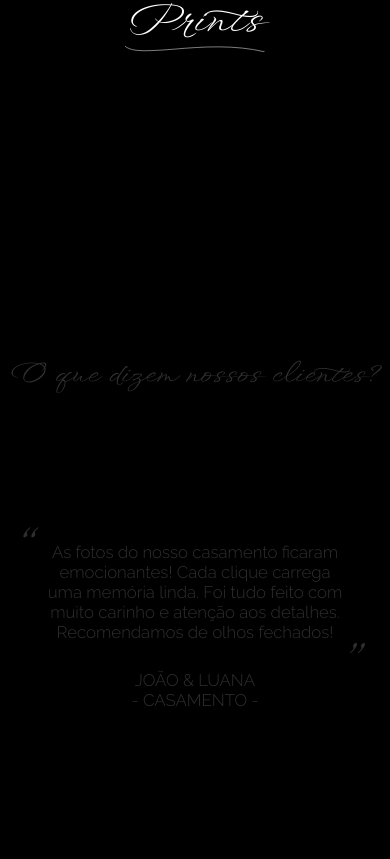
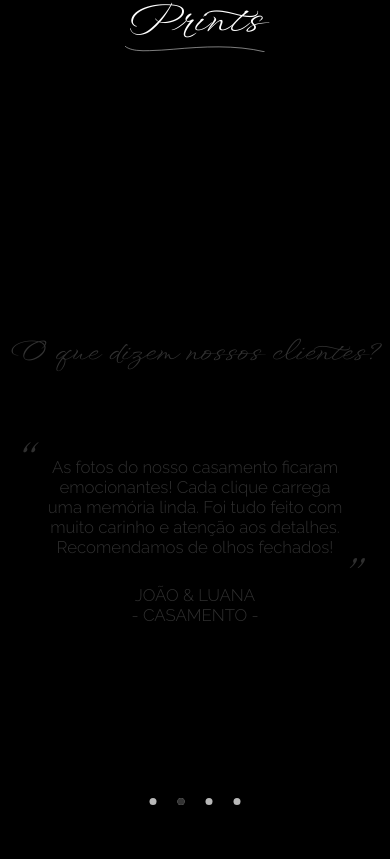
Before and after one commit to MariliaNewton/mutum, a React (Vite) app: page / in a window 390 px wide. Shown: the part 3445-4304 px from the top of the page. Built offline with nearby package versions, Linux system fonts and the light colour scheme.

Commit message:
Fix bug on portfolio

```diff
--- a/src/index.css
+++ b/src/index.css
@@ -814,6 +814,7 @@ footer {
   max-height: 75vh;
   max-width: 80vw;
   object-fit: cover;
+  will-change: transform;
 }
 
 .fullscreen-overlay button {
@@ -954,9 +955,9 @@ footer {
     scroll-margin-bottom: 100vh;
   } */
 
-  .instagram-section {
+  /* .instagram-section {
     padding-top: 10vh;
-  }
+  } */
 
   .portfolio-page-section {
     padding-top: 0vh;
@@ -1070,6 +1071,7 @@ footer {
 
   .testimonials-section {
     min-height: 90vh;
+    padding-top: 0;
   }
 
   .testimonials-wrapper {
@@ -1079,9 +1081,14 @@ footer {
   .testimonials-wrapper h1 {
     font-size: 3rem;
     margin-bottom: 0rem;
+    top: 20%;
   }
 
   /* INSTAGRAM SECTION */
+
+  .instagram-section {
+    margin-top: 0;
+  }
 
   .images-grid {
     columns: 300px;
```
